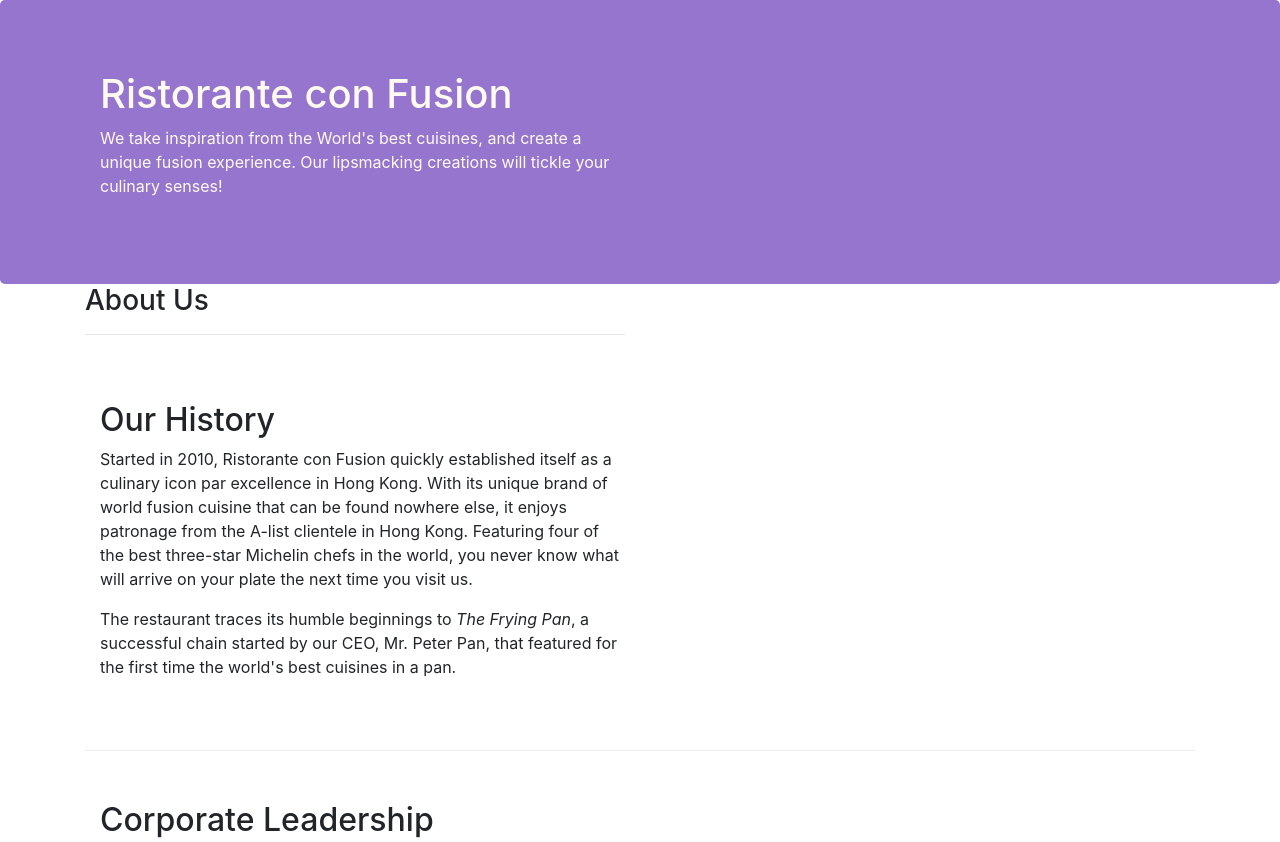
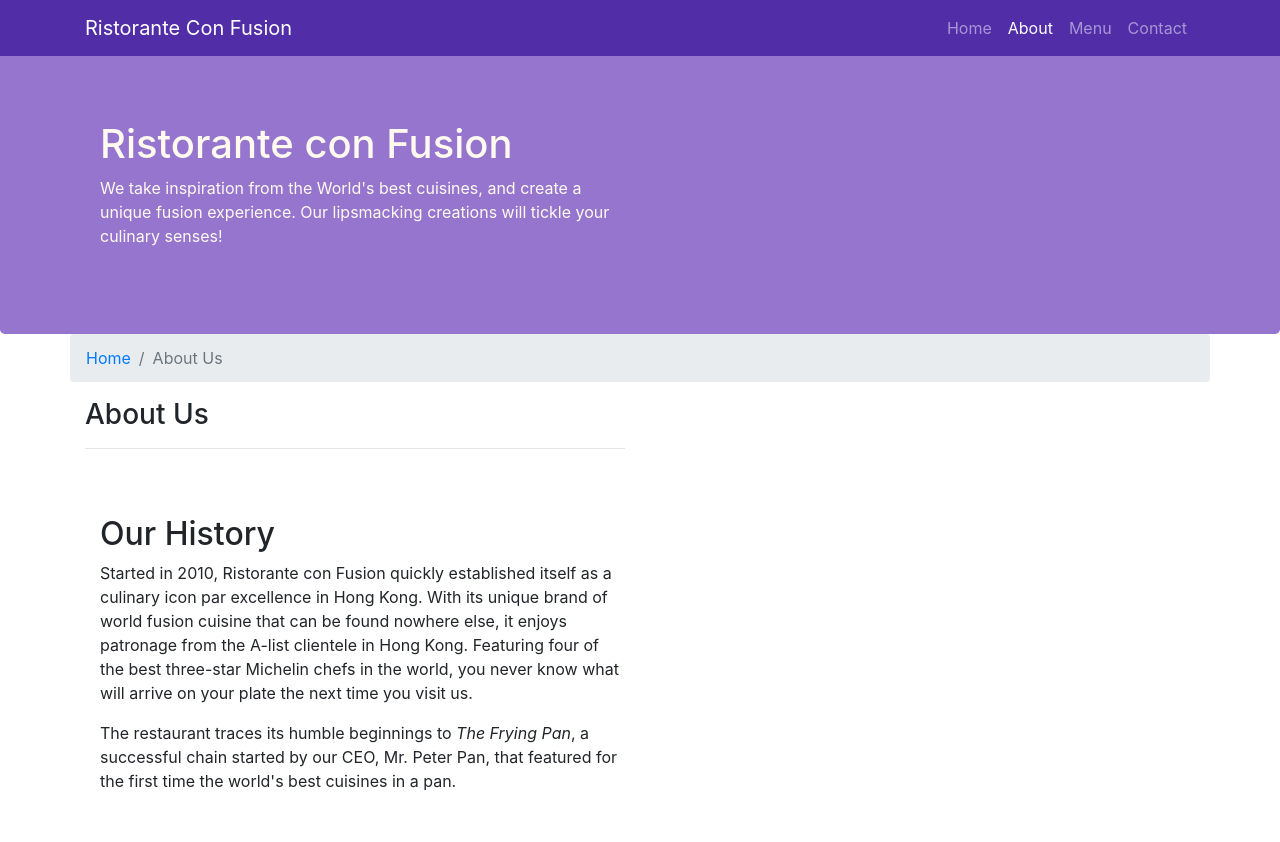
Before and after one commit to learningstuffz/bootstrap4-learn, a website: page aboutus.html in a window 1280 px wide. Shown: the top 842 px of the page. Drawn offline with nearby package versions, Linux system fonts and the light colour scheme.

Commit message:
Navbar and Breadcrumbs

```diff
--- a/aboutus.html
+++ b/aboutus.html
@@ -16,7 +16,22 @@
 </head>
 
 <body>
-
+    <nav class="navbar navbar-dark navbar-expand-sm fixed-top">
+        <div class="container">
+            <button class="navbar-toggler" type="button" data-toggle="collapse" data-target="#Navbar">
+                <span class="navbar-toggler-icon"></span>
+            </button>
+            <a class="navbar-brand" href="#">Ristorante Con Fusion</a>
+            <div class="collapse navbar-collapse" id="Navbar"></div>
+                <ul class="navbar-nav mr-auto">
+                    <li class="nav-item"><a class="nav-link" href="./index.html">Home</a></li>
+                    <li class="nav-item active"><a class="nav-link" href="./aboutus.html">About</a></li>
+                    <li class="nav-item"><a class="nav-link" href="#">Menu</a></li>
+                    <li class="nav-item"><a class="nav-link" href="#">Contact</a></li>
+                </ul>
+            </div>
+        </div>
+    </nav>
     <header class="jumbotron">
         <div class="container">
             <div class="row row-header">
@@ -32,6 +47,10 @@
 
     <div class="container">
         <div class="row">
+            <ol class="col-12 breadcrumb">
+                <li class="breadcrumb-item"><a href="./index.html">Home</a></li>
+                <li class="breadcrumb-item active">About Us</li>
+            </ol>
             <div class="col-12 col-sm-6">
                <h3>About Us</h3>
                <hr>
@@ -50,7 +69,7 @@
 
 
         <div class="row row-content">
-            <div class="col-12 col-sm-12">
+            <div class="col-12 col-sm-6">
                 <h2>Corporate Leadership</h2>
                 <h3>Peter Pan <small>Chief Epicurious Officer</small></h3>
                 <p class="d-none d-sm-block">Our CEO, Peter, credits his hardworking East Asian immigrant parents who undertook the arduous journey to the shores of America with the intention of giving their children the best future. His mother's wizardy in the kitchen whipping up the tastiest dishes with whatever is available inexpensively at the supermarket, was his first inspiration to create the fusion cuisines for which <em>The Frying Pan</em> became well known. He brings his zeal for fusion cuisines to this restaurant, pioneering cross-cultural culinary connections.</p>
--- a/css/styles.css
+++ b/css/styles.css
@@ -28,3 +28,12 @@ address{
     margin:0px;
     color:#0f0f0f;
 }
+
+body{
+    padding:50px 0px 0px 0px;
+    z-index:0;
+}
+
+.navbar-dark {
+     background-color: #512DA8;
+}
```
Also changed, not shown: index.html (+17 -1 lines).
